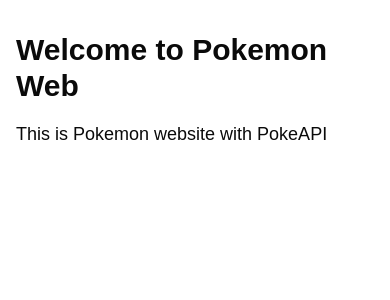
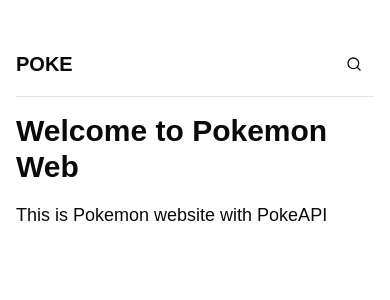
Before and after one commit to bimodwien/next-pokemon, a Next.js app: page / in a window 390 px wide. Shown: the top 300 px of the page. Built offline with nearby package versions, Linux system fonts and the light colour scheme.

Commit message:
update: navbar layout done

```diff
--- a/package.json
+++ b/package.json
@@ -9,6 +9,8 @@
     "lint": "next lint"
   },
   "dependencies": {
+    "@radix-ui/react-dialog": "^1.1.2",
+    "@radix-ui/react-slot": "^1.1.0",
     "class-variance-authority": "^0.7.1",
     "clsx": "^2.1.1",
     "lucide-react": "^0.462.0",
@@ -19,6 +21,7 @@
     "tailwindcss-animate": "^1.0.7"
   },
   "devDependencies": {
+    "@shadcn/ui": "^0.0.4",
     "@types/node": "^20",
     "@types/react": "^18",
     "@types/react-dom": "^18",
--- a/src/app/page.tsx
+++ b/src/app/page.tsx
@@ -1,8 +1,11 @@
+import Navbar from "@/components/navbar";
+
 export default function Home() {
   return (
     <div className="min-h-screen flex flex-col">
       <main className="flex-1 container mx-auto px-4 py-8">
-        <h1 className="text-3xl font-bold mb-4">Welcome to Pokemon Web</h1>
+        <Navbar />
+        <h1 className="text-3xl font-bold mb-4 pt-4">Welcome to Pokemon Web</h1>
         <p className="text-lg">This is Pokemon website with PokeAPI</p>
       </main>
     </div>
--- /dev/null
+++ b/src/components/navbar.tsx
@@ -0,0 +1,62 @@
+"use client";
+import * as React from "react";
+import Link from "next/link";
+import { Input } from "./ui/input";
+import { Button } from "./ui/button";
+import { Search, X } from "lucide-react";
+
+const Navbar = () => {
+  const [isSearchVisible, setIsSearchVisible] = React.useState(false);
+  return (
+    <nav className="border-b">
+      <div className="flex h-16 items-center md:gap-4">
+        <div className="flex items-center gap-2 md:gap-4">
+          <Link href={"/"} className="flex items-center space-x-2">
+            <span className="inline-block font-bold text-xl">POKE</span>
+          </Link>
+        </div>
+        <div className="ml-auto flex items-center gap-2">
+          <form action="" className="hidden md:block">
+            <div className="relative">
+              <Search className="absolute left-2.5 top-2.5 h-4 w-4 text-muted-foreground" />
+              <Input
+                type="search"
+                placeholder="Search..."
+                className="pl-8 w-[200px] lg:w-[300px]"
+              />
+            </div>
+          </form>
+          <Button
+            variant={"ghost"}
+            size={"icon"}
+            className="md:hidden"
+            onClick={() => setIsSearchVisible(!isSearchVisible)}
+          >
+            {isSearchVisible ? (
+              <X className="h-5 w-5" />
+            ) : (
+              <Search className="h-5 w-5" />
+            )}
+            <span className="sr-only">Toggle Search</span>
+          </Button>
+        </div>
+      </div>
+      {isSearchVisible && (
+        <div className="md:hidden px-4 pb-4">
+          <form action="">
+            <div className="relative">
+              <Search className="absolute left-2.5 top-2.5 h-4 w-4  text-muted-foreground" />
+              <Input
+                type="search"
+                placeholder="Search..."
+                className="pl-8 w-full"
+              />
+            </div>
+          </form>
+        </div>
+      )}
+    </nav>
+  );
+};
+
+export default Navbar;
--- /dev/null
+++ b/src/components/ui/button.tsx
@@ -0,0 +1,56 @@
+import * as React from "react"
+import { Slot } from "@radix-ui/react-slot"
+import { cva, type VariantProps } from "class-variance-authority"
+
+import { cn } from "@/lib/utils"
+
+const buttonVariants = cva(
+  "inline-flex items-center justify-center gap-2 whitespace-nowrap rounded-md text-sm font-medium ring-offset-background transition-colors focus-visible:outline-none focus-visible:ring-2 focus-visible:ring-ring focus-visible:ring-offset-2 disabled:pointer-events-none disabled:opacity-50 [&_svg]:pointer-events-none [&_svg]:size-4 [&_svg]:shrink-0",
+  {
+    variants: {
+      variant: {
+        default: "bg-primary text-primary-foreground hover:bg-primary/90",
+        destructive:
+          "bg-destructive text-destructive-foreground hover:bg-destructive/90",
+        outline:
+          "border border-input bg-background hover:bg-accent hover:text-accent-foreground",
+        secondary:
+          "bg-secondary text-secondary-foreground hover:bg-secondary/80",
+        ghost: "hover:bg-accent hover:text-accent-foreground",
+        link: "text-primary underline-offset-4 hover:underline",
+      },
+      size: {
+        default: "h-10 px-4 py-2",
+        sm: "h-9 rounded-md px-3",
+        lg: "h-11 rounded-md px-8",
+        icon: "h-10 w-10",
+      },
+    },
+    defaultVariants: {
+      variant: "default",
+      size: "default",
+    },
+  }
+)
+
+export interface ButtonProps
+  extends React.ButtonHTMLAttributes<HTMLButtonElement>,
+    VariantProps<typeof buttonVariants> {
+  asChild?: boolean
+}
+
+const Button = React.forwardRef<HTMLButtonElement, ButtonProps>(
+  ({ className, variant, size, asChild = false, ...props }, ref) => {
+    const Comp = asChild ? Slot : "button"
+    return (
+      <Comp
+        className={cn(buttonVariants({ variant, size, className }))}
+        ref={ref}
+        {...props}
+      />
+    )
+  }
+)
+Button.displayName = "Button"
+
+export { Button, buttonVariants }
--- /dev/null
+++ b/src/components/ui/input.tsx
@@ -0,0 +1,22 @@
+import * as React from "react"
+
+import { cn } from "@/lib/utils"
+
+const Input = React.forwardRef<HTMLInputElement, React.ComponentProps<"input">>(
+  ({ className, type, ...props }, ref) => {
+    return (
+      <input
+        type={type}
+        className={cn(
+          "flex h-10 w-full rounded-md border border-input bg-background px-3 py-2 text-base ring-offset-background file:border-0 file:bg-transparent file:text-sm file:font-medium file:text-foreground placeholder:text-muted-foreground focus-visible:outline-none focus-visible:ring-2 focus-visible:ring-ring focus-visible:ring-offset-2 disabled:cursor-not-allowed disabled:opacity-50 md:text-sm",
+          className
+        )}
+        ref={ref}
+        {...props}
+      />
+    )
+  }
+)
+Input.displayName = "Input"
+
+export { Input }
--- /dev/null
+++ b/src/components/ui/sheet.tsx
@@ -0,0 +1,140 @@
+"use client"
+
+import * as React from "react"
+import * as SheetPrimitive from "@radix-ui/react-dialog"
+import { cva, type VariantProps } from "class-variance-authority"
+import { X } from "lucide-react"
+
+import { cn } from "@/lib/utils"
+
+const Sheet = SheetPrimitive.Root
+
+const SheetTrigger = SheetPrimitive.Trigger
+
+const SheetClose = SheetPrimitive.Close
+
+const SheetPortal = SheetPrimitive.Portal
+
+const SheetOverlay = React.forwardRef<
+  React.ElementRef<typeof SheetPrimitive.Overlay>,
+  React.ComponentPropsWithoutRef<typeof SheetPrimitive.Overlay>
+>(({ className, ...props }, ref) => (
+  <SheetPrimitive.Overlay
+    className={cn(
+      "fixed inset-0 z-50 bg-black/80  data-[state=open]:animate-in data-[state=closed]:animate-out data-[state=closed]:fade-out-0 data-[state=open]:fade-in-0",
+      className
+    )}
+    {...props}
+    ref={ref}
+  />
+))
+SheetOverlay.displayName = SheetPrimitive.Overlay.displayName
+
+const sheetVariants = cva(
+  "fixed z-50 gap-4 bg-background p-6 shadow-lg transition ease-in-out data-[state=open]:animate-in data-[state=closed]:animate-out data-[state=closed]:duration-300 data-[state=open]:duration-500",
+  {
+    variants: {
+      side: {
+        top: "inset-x-0 top-0 border-b data-[state=closed]:slide-out-to-top data-[state=open]:slide-in-from-top",
+        bottom:
+          "inset-x-0 bottom-0 border-t data-[state=closed]:slide-out-to-bottom data-[state=open]:slide-in-from-bottom",
+        left: "inset-y-0 left-0 h-full w-3/4 border-r data-[state=closed]:slide-out-to-left data-[state=open]:slide-in-from-left sm:max-w-sm",
+        right:
+          "inset-y-0 right-0 h-full w-3/4  border-l data-[state=closed]:slide-out-to-right data-[state=open]:slide-in-from-right sm:max-w-sm",
+      },
+    },
+    defaultVariants: {
+      side: "right",
+    },
+  }
+)
+
+interface SheetContentProps
+  extends React.ComponentPropsWithoutRef<typeof SheetPrimitive.Content>,
+    VariantProps<typeof sheetVariants> {}
+
+const SheetContent = React.forwardRef<
+  React.ElementRef<typeof SheetPrimitive.Content>,
+  SheetContentProps
+>(({ side = "right", className, children, ...props }, ref) => (
+  <SheetPortal>
+    <SheetOverlay />
+    <SheetPrimitive.Content
+      ref={ref}
+      className={cn(sheetVariants({ side }), className)}
+      {...props}
+    >
+      {children}
+      <SheetPrimitive.Close className="absolute right-4 top-4 rounded-sm opacity-70 ring-offset-background transition-opacity hover:opacity-100 focus:outline-none focus:ring-2 focus:ring-ring focus:ring-offset-2 disabled:pointer-events-none data-[state=open]:bg-secondary">
+        <X className="h-4 w-4" />
+        <span className="sr-only">Close</span>
+      </SheetPrimitive.Close>
+    </SheetPrimitive.Content>
+  </SheetPortal>
+))
+SheetContent.displayName = SheetPrimitive.Content.displayName
+
+const SheetHeader = ({
+  className,
+  ...props
+}: React.HTMLAttributes<HTMLDivElement>) => (
+  <div
+    className={cn(
+      "flex flex-col space-y-2 text-center sm:text-left",
+      className
+    )}
+    {...props}
+  />
+)
+SheetHeader.displayName = "SheetHeader"
+
+const SheetFooter = ({
+  className,
+  ...props
+}: React.HTMLAttributes<HTMLDivElement>) => (
+  <div
+    className={cn(
+      "flex flex-col-reverse sm:flex-row sm:justify-end sm:space-x-2",
+      className
+    )}
+    {...props}
+  />
+)
+SheetFooter.displayName = "SheetFooter"
+
+const SheetTitle = React.forwardRef<
+  React.ElementRef<typeof SheetPrimitive.Title>,
+  React.ComponentPropsWithoutRef<typeof SheetPrimitive.Title>
+>(({ className, ...props }, ref) => (
+  <SheetPrimitive.Title
+    ref={ref}
+    className={cn("text-lg font-semibold text-foreground", className)}
+    {...props}
+  />
+))
+SheetTitle.displayName = SheetPrimitive.Title.displayName
+
+const SheetDescription = React.forwardRef<
+  React.ElementRef<typeof SheetPrimitive.Description>,
+  React.ComponentPropsWithoutRef<typeof SheetPrimitive.Description>
+>(({ className, ...props }, ref) => (
+  <SheetPrimitive.Description
+    ref={ref}
+    className={cn("text-sm text-muted-foreground", className)}
+    {...props}
+  />
+))
+SheetDescription.displayName = SheetPrimitive.Description.displayName
+
+export {
+  Sheet,
+  SheetPortal,
+  SheetOverlay,
+  SheetTrigger,
+  SheetClose,
+  SheetContent,
+  SheetHeader,
+  SheetFooter,
+  SheetTitle,
+  SheetDescription,
+}
```
Also changed, not shown: 1 other file (tests, documents, lock files or other folders).
